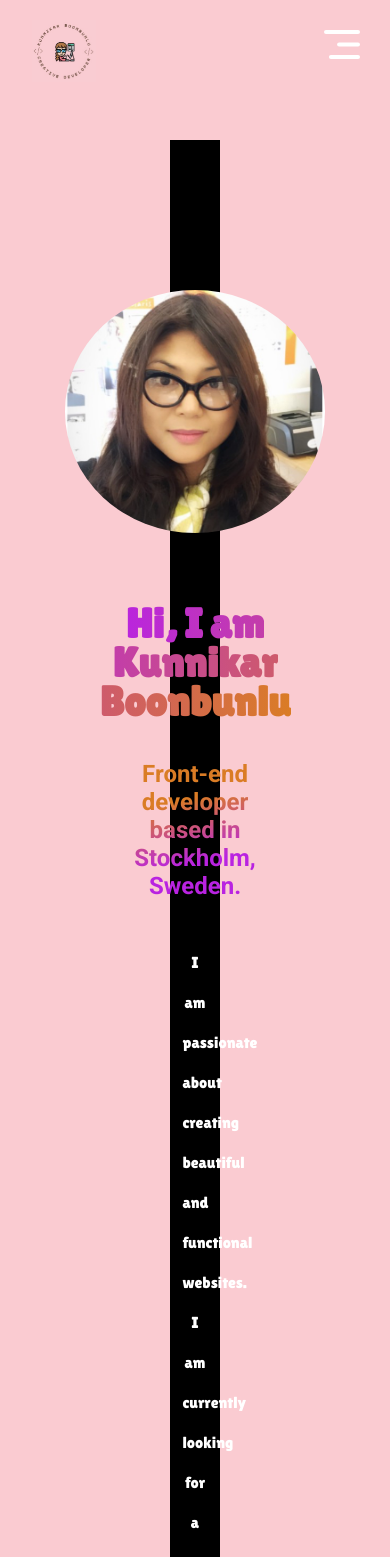
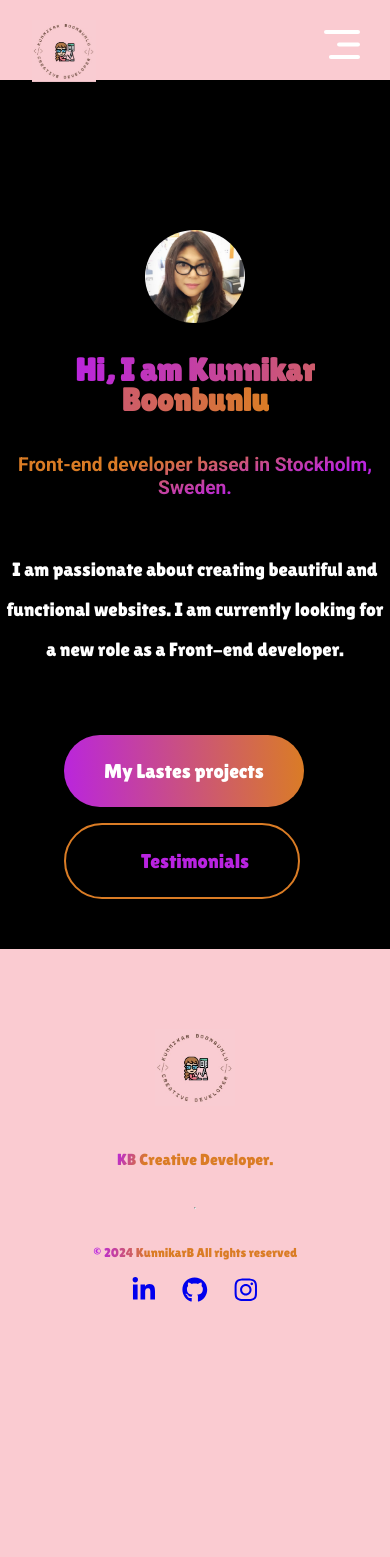
Before and after one commit to KunnikarB/portfolio, a React (Vite) app: page / in a window 390 px wide. Shown: the top 1557 px of the page. After the commit the page ends 1358 px from the top, so only its background shows below. Built offline with nearby package versions, Linux system fonts and the light colour scheme.

Commit message:
updated media query

```diff
--- a/src/Components/Home/Home.css
+++ b/src/Components/Home/Home.css
@@ -93,31 +93,45 @@
   color: #fff;
 }
 
-@media (max-width: 768px) {
+@media (max-width: 600px) {
+  .hero {
+
+    margin: auto;
+
+  }
   .hero img {
-    width: 260px;
-    height: 30%;
-    margin-bottom: 2.5em ;
+    display: block;
+    max-width: 100%;
+    min-width: 100px;
   }
 
   .hero h1 {
-    font-size: 1.3em;
+    font-size: 1em;
+
   }
 
   .hero p {
-    font-size: 1em;
+    font-size: 1.2em;
+    width: 100%;
+    padding: 5px;
+
   }
 
-  .hero-action {
+  .hero .hero-action {
     font-size: 20px;
+    display: block;
+    margin-top: 2em;
   }
 
-  .hero-connect {
-    padding: 15px 30px;
+  .hero .hero-resume {
+    display: block;
+    margin-top: 2em;
+    width: 90%;
   }
 
-  .hero-resume {
-    padding: 15px 40px;
+  .hero h2 {
+    font-size: 1.2em;
   }
 
+
 }
```
Also changed, not shown: src/Components/MediaQuery.jsx (added, +10 -0 lines).
